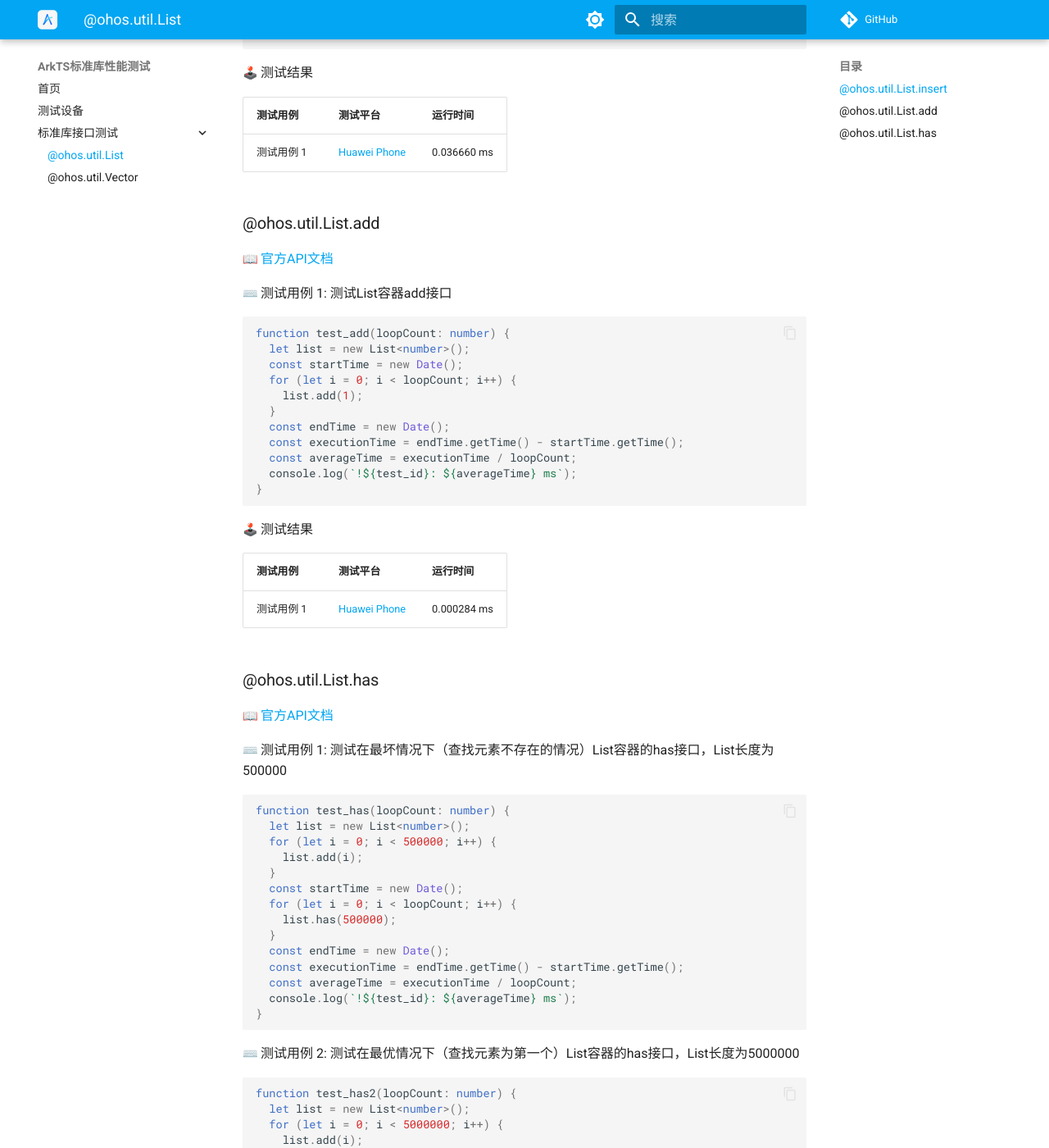
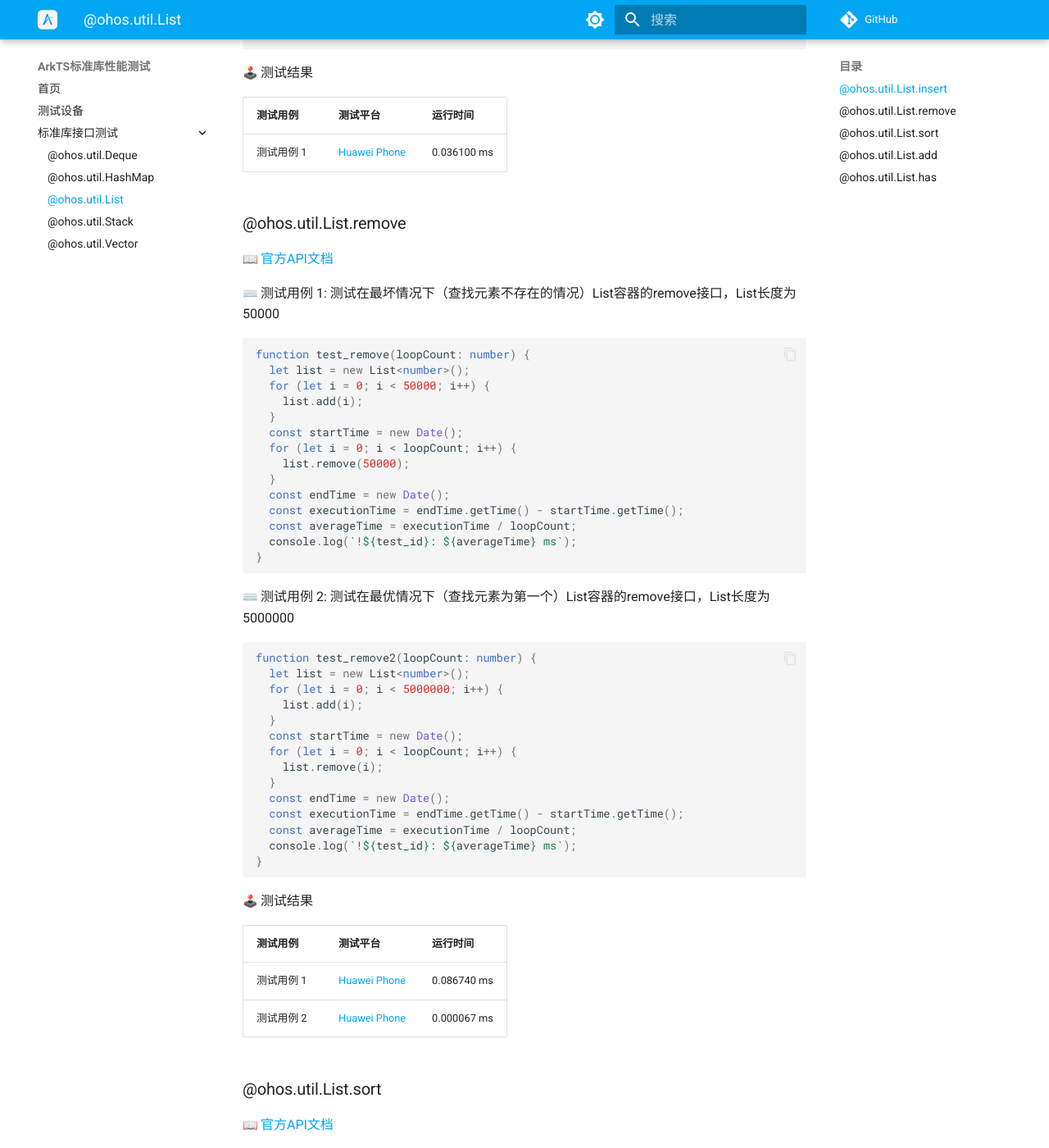
Before and after one commit to 0x404/harmonystd-test, an MkDocs documentation site: the page built from docs/标准库接口测试/@ohos.util.List.md, in a window 1280 px wide and 1400 px high, scrolled down 479 px. Shown: the whole window at 82% size. Built offline with MkDocs 1.6.1 and Material for MkDocs 9.7.7, drawn with Linux system fonts in a browser that asks for light colours; emoji names are drawn with the system emoji font; comment, search, counter and statistics services are not loaded; some of the changed text lies outside the part shown.

Commit message:
docs: update generate docs

````diff
--- a/docs/标准库接口测试/@ohos.util.List.md
+++ b/docs/标准库接口测试/@ohos.util.List.md
@@ -22,7 +22,80 @@ function test_insert(loopCount: number) {
 
 | 测试用例   | 测试平台           | 运行时间        |
 |:-------|:---------------|:------------|
-| 测试用例 1 | [Huawei Phone] | 0.036660 ms |
+| 测试用例 1 | [Huawei Phone] | 0.036100 ms |
+
+### @ohos.util.List.remove
+
+:book: [官方API文档](https://developer.harmonyos.com/cn/docs/documentation/doc-references-V3/js-apis-list-0000001428062020-V3#ZH-CN_TOPIC_0000001574128889__remove)
+
+:keyboard: 测试用例 1: 测试在最坏情况下（查找元素不存在的情况）List容器的remove接口，List长度为50000
+
+```typescript
+function test_remove(loopCount: number) {
+  let list = new List<number>();
+  for (let i = 0; i < 50000; i++) {
+    list.add(i);
+  }
+  const startTime = new Date();
+  for (let i = 0; i < loopCount; i++) {
+    list.remove(50000);
+  }
+  const endTime = new Date();
+  const executionTime = endTime.getTime() - startTime.getTime();
+  const averageTime = executionTime / loopCount;
+  console.log(`!${test_id}: ${averageTime} ms`);
+}
+```
+:keyboard: 测试用例 2: 测试在最优情况下（查找元素为第一个）List容器的remove接口，List长度为5000000
+
+```typescript
+function test_remove2(loopCount: number) {
+  let list = new List<number>();
+  for (let i = 0; i < 5000000; i++) {
+    list.add(i);
+  }
+  const startTime = new Date();
+  for (let i = 0; i < loopCount; i++) {
+    list.remove(i);
+  }
+  const endTime = new Date();
+  const executionTime = endTime.getTime() - startTime.getTime();
+  const averageTime = executionTime / loopCount;
+  console.log(`!${test_id}: ${averageTime} ms`);
+}
+```
+:joystick: 测试结果
+
+| 测试用例   | 测试平台           | 运行时间        |
+|:-------|:---------------|:------------|
+| 测试用例 1 | [Huawei Phone] | 0.086740 ms |
+| 测试用例 2 | [Huawei Phone] | 0.000067 ms |
+
+### @ohos.util.List.sort
+
+:book: [官方API文档](https://developer.harmonyos.com/cn/docs/documentation/doc-references-V3/js-apis-list-0000001428062020-V3#ZH-CN_TOPIC_0000001574128889__sort)
+
+:keyboard: 测试用例 1: 测试List容器sort接口
+
+```typescript
+function test_sort(loopCount: number) {
+  let list = new List<number>();
+  for (let i = loopCount; i > 0; i--) {
+    list.add(i);
+  }
+  const startTime = new Date();
+    list.sort((a: number, b: number) => a - b);
+  const endTime = new Date();
+  const executionTime = endTime.getTime() - startTime.getTime();
+  const averageTime = executionTime / loopCount;
+  console.log(`!${test_id}: ${averageTime} ms`);
+}
+```
+:joystick: 测试结果
+
+| 测试用例   | 测试平台           | 运行时间        |
+|:-------|:---------------|:------------|
+| 测试用例 1 | [Huawei Phone] | 0.023360 ms |
 
 ### @ohos.util.List.add
 
@@ -47,18 +120,18 @@ function test_add(loopCount: number) {
 
 | 测试用例   | 测试平台           | 运行时间        |
 |:-------|:---------------|:------------|
-| 测试用例 1 | [Huawei Phone] | 0.000284 ms |
+| 测试用例 1 | [Huawei Phone] | 0.000106 ms |
 
 ### @ohos.util.List.has
 
 :book: [官方API文档](https://developer.harmonyos.com/cn/docs/documentation/doc-references-V3/js-apis-list-0000001428062020-V3#ZH-CN_TOPIC_0000001574128889__has)
 
-:keyboard: 测试用例 1: 测试在最坏情况下（查找元素不存在的情况）List容器的has接口，List长度为500000
+:keyboard: 测试用例 1: 测试在最坏情况下（查找元素不存在的情况）List容器的has接口，List长度为100000
 
 ```typescript
 function test_has(loopCount: number) {
   let list = new List<number>();
-  for (let i = 0; i < 500000; i++) {
+  for (let i = 0; i < 100000; i++) {
     list.add(i);
   }
   const startTime = new Date();
````
Also changed, not shown: other parts of docs/标准库接口测试/@ohos.util.List.md (+2 -2 lines), docs/index.md (+6 -0 lines), docs/标准库接口测试/@ohos.util.Deque.md (added, +100 -0 lines), docs/标准库接口测试/@ohos.util.HashMap.md (added, +150 -0 lines), docs/标准库接口测试/@ohos.util.Stack.md (added, +131 -0 lines), docs/标准库接口测试/@ohos.util.Vector.md (+25 -25 lines).
